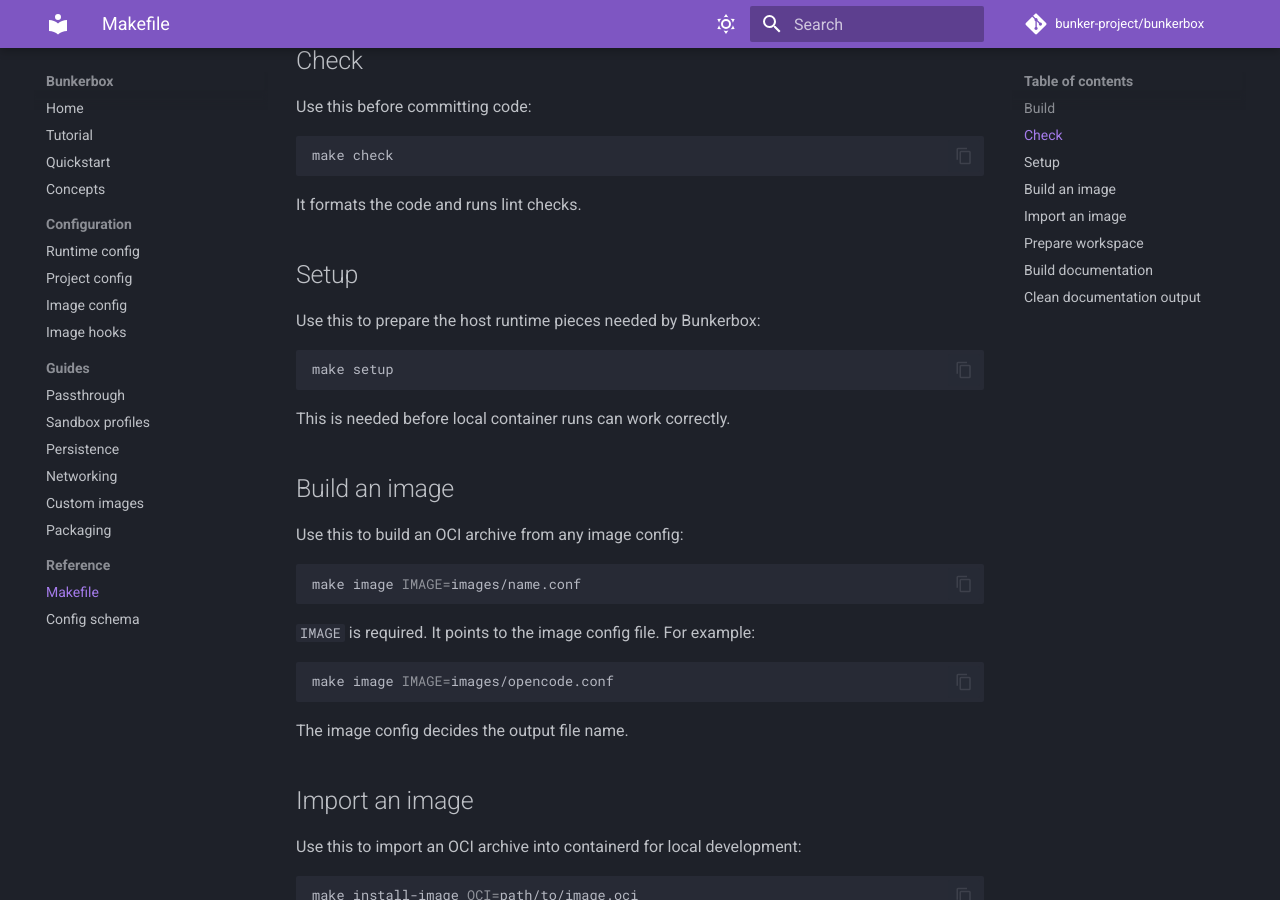
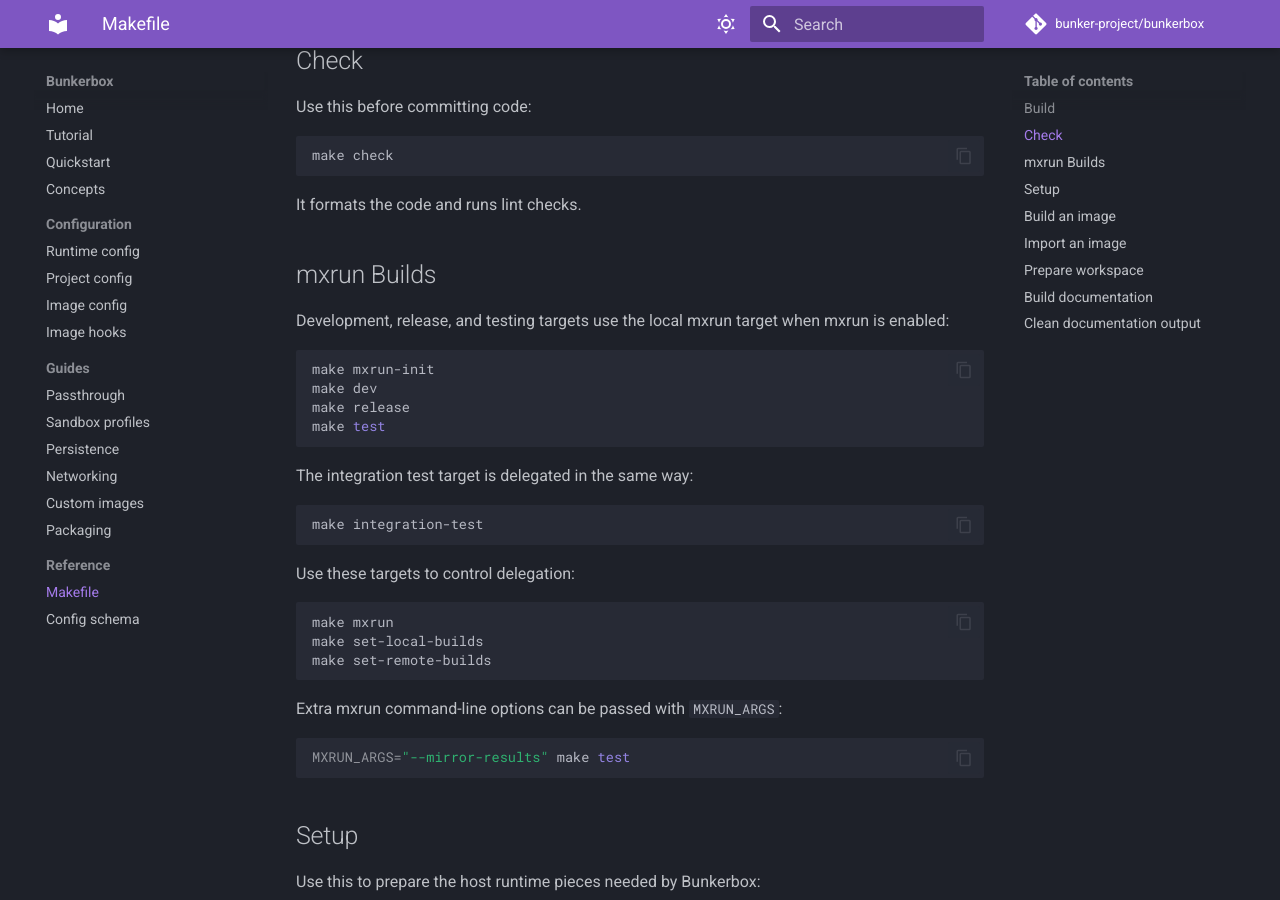
Before and after one commit to tinythings/bunkerbox, an MkDocs documentation site: the page built from docs/reference/makefile.md, in a window 1280 px wide and 900 px high, scrolled down 442 px. Built offline with MkDocs 1.6.1 and Material for MkDocs 9.7.7, drawn with Linux system fonts in a browser that asks for light colours; comment, search, counter and statistics services are not loaded.

Commit message:
Add mxrun

````diff
--- a/docs/reference/makefile.md
+++ b/docs/reference/makefile.md
@@ -21,6 +21,38 @@ make check
 ```
 
 It formats the code and runs lint checks.
+
+## mxrun Builds
+
+Development, release, and testing targets use the local mxrun target when mxrun
+is enabled:
+
+```sh
+make mxrun-init
+make dev
+make release
+make test
+```
+
+The integration test target is delegated in the same way:
+
+```sh
+make integration-test
+```
+
+Use these targets to control delegation:
+
+```sh
+make mxrun
+make set-local-builds
+make set-remote-builds
+```
+
+Extra mxrun command-line options can be passed with `MXRUN_ARGS`:
+
+```sh
+MXRUN_ARGS="--mirror-results" make test
+```
 
 ## Setup
 
--- /dev/null
+++ b/mxrun.conf
@@ -0,0 +1 @@
+local
````
Also changed, not shown: 5 other files.
